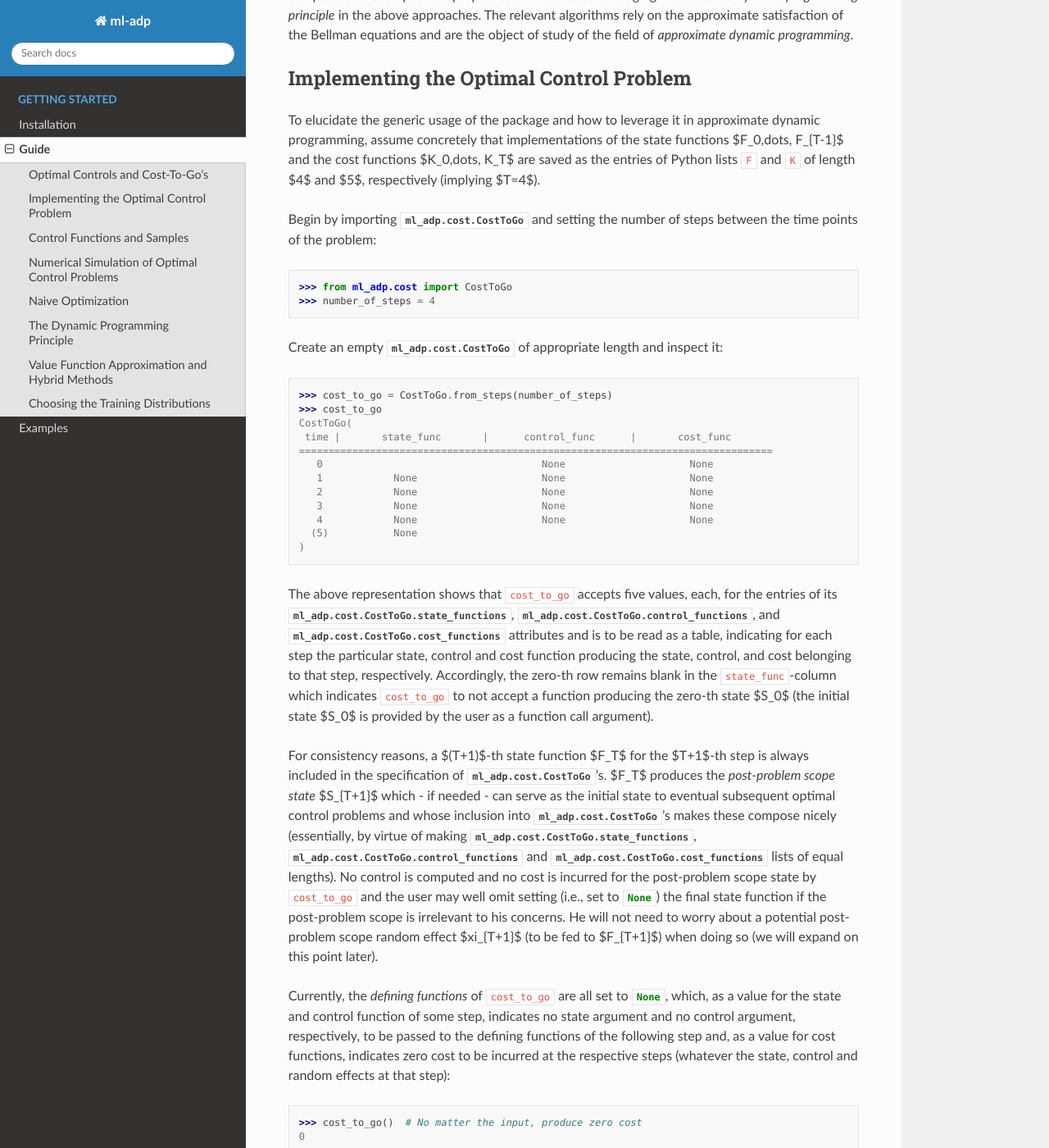
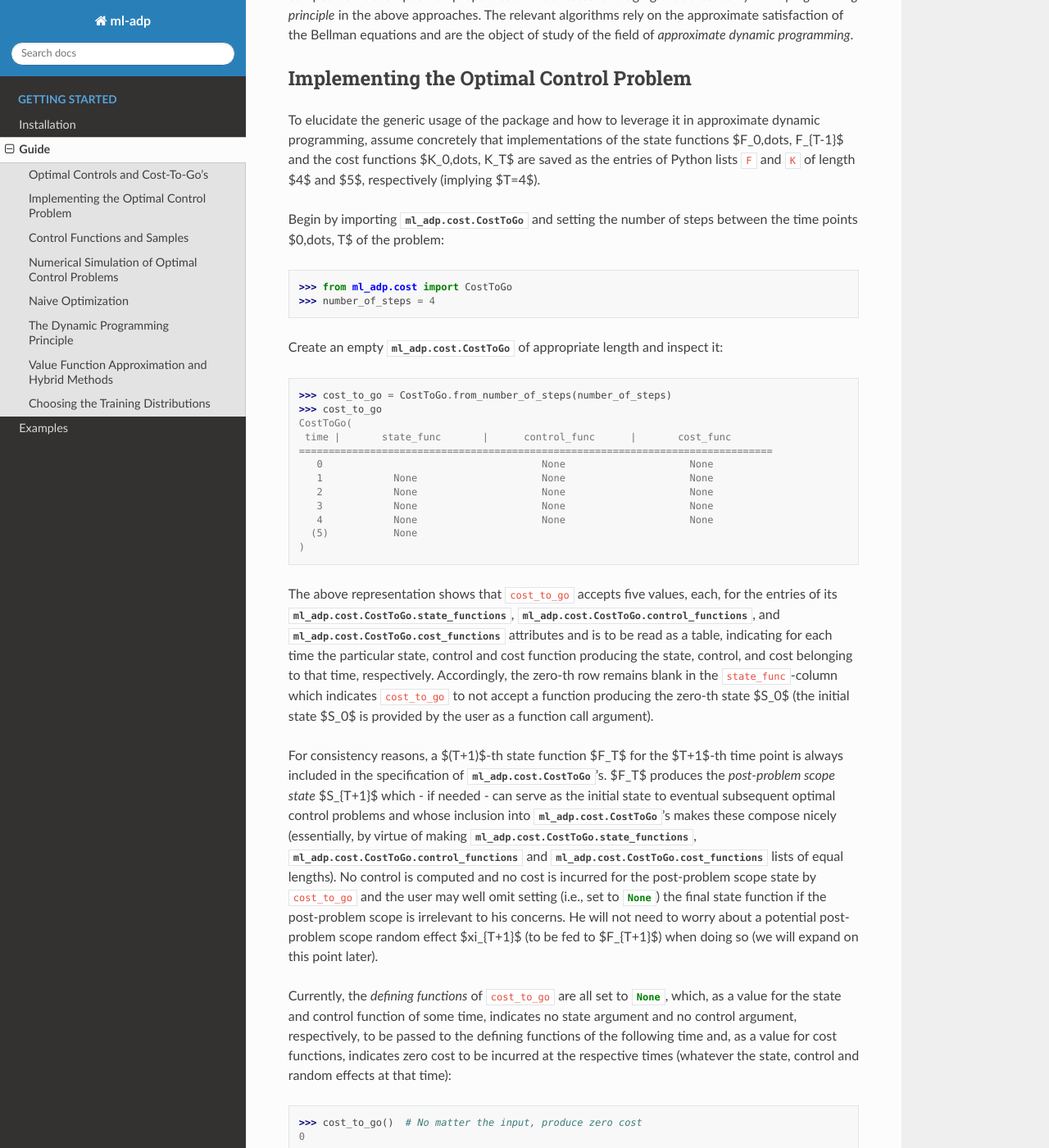
Before and after one commit to rbosh/ml-adp, a Sphinx documentation site: the page built from doc/guide.rst, in a window 1280 px wide and 1400 px high, scrolled down 1606 px. Shown: the whole window at 82% size. Built offline with Sphinx 7.4.7 and the Read the Docs theme 2.0.0, drawn with Linux system fonts in a browser that asks for light colours; pages that are not in the unit, such as notebooks, are missing from menus; some of the changed text lies outside the part shown.

Commit message:
Documentation Improvements; Improve `CostToGo` Plotting
Multiple documentation improvements in many files: Typos, naming
of variables, type annotations.
Also, give `CostToGo`-plotting function more appropriate name and
improve signature and add documentation.

```diff
--- a/doc/algos/hybridnow.py
+++ b/doc/algos/hybridnow.py
@@ -1,16 +1,16 @@
-cost_approximator = CostToGo.from_steps(-1)  # Init zero-length (identity) cost-to-go
+cost_approximator = CostToGo.from_number_of_steps(-1)  # Init zero-length (identity) cost-to-go
 
-for step in reversed(range(len(cost_to_go))):  # $t=T, T-1, \dots, 0$
+for time in reversed(range(len(cost_to_go))):  # $t=T, T-1, \dots, 0$
     # Produce Objective for Control Optimization:
-    objective = cost_to_go[step] + cost_approximator  # $K_t(s_t, a_t) + \tilde{V}_{t+1}(F_t(s_t, a_t, \xi_{t+1}))$
+    objective = cost_to_go[time] + cost_approximator  # $K_t(s_t, a_t) + \tilde{V}_{t+1}(F_t(s_t, a_t, \xi_{t+1}))$
 
-    random_effects_sampler = random_effects_samplers[step]  # $\Xi_{t+1\slice T}$
+    random_effects_sampler = random_effects_samplers[time]  # $\Xi_{t+1\slice T}$
 
     # Control Optimization:
-    training_state_sampler = training_state_samplers[step]  # $\hat{S}_t$
+    training_state_sampler = training_state_samplers[time]  # $\hat{S}_t$
     params = objective.control_functions[0].parameters()  # $\theta_t$
     optimizer = Optimizer(params)  # Optimizes $A_t$
-    for _ in range(control_optimization_gd_steps):
+    for _ in range(gradient_descent_steps):
         training_state = training_state_sampler.sample(sample_size)
         rand_effs = random_effects_sampler.sample(sample_size)
         cost = objective(training_state, rand_effs).mean()
@@ -25,10 +25,10 @@ for step in reversed(range(len(cost_to_go))):  # $t=T, T-1, \dots, 0$
     cost_approximator.cost_functions[0] = V(**nn_config)
 
     # Cost Function Approximation:
-    training_state_sampler = approximation_training_state_samplers[step]
+    training_state_sampler = approximation_training_state_samplers[time]
     params = cost_approximator.cost_functions[0].parameters()
     optimizer = Optimizer(params)
-    for _ in range(approximation_gd_steps):
+    for _ in range(gradient_descent_steps):
         training_state = training_state_sampler.sample(sample_size)
         rand_effs = random_effects_sampler.sample(sample_size)
         cost = objective(training_state, rand_effs)  # $V_t(\hat{s}_t)$
--- a/doc/algos/naive.py
+++ b/doc/algos/naive.py
@@ -1,6 +1,6 @@
-for _ in range(gradient_descent_iterations):
-    initial_state = initial_state_sampler.sample(N)  # Sample of $S_0$
-    rand_effs = rand_effs_sampler.sample(N)  # Sample of $(\Xi_0,\dots, \Xi_T)$
+for _ in range(gradient_descent_steps):
+    initial_state = initial_state_sampler.sample(sample_size)  # Sample of $S_0$
+    rand_effs = rand_effs_sampler.sample(sample_size)  # Sample of $(\Xi_0,\dots, \Xi_T)$
 
     cost = cost_to_go(initial_state, rand_effs).mean()
 
--- a/doc/algos/nn_contpi.py
+++ b/doc/algos/nn_contpi.py
@@ -1,9 +1,9 @@
-for step in reversed(range(len(cost_to_go))):  # $t=T, T-1, \dots, 0$
+for time in reversed(range(len(cost_to_go))):  # $t=T, T-1, \dots, 0$
     # Produce Objective for Control Optimization:
-    objective = cost_to_go[step:]  # $K_{t\slice T}^{F, A}$, in expectation equal to $Q_t(\cdot, A_t(\cdot))$
+    objective = cost_to_go[time:]  # $K_{t\slice T}^{F, A}$, in expectation equal to $Q_t(\cdot, A_t(\cdot))$
 
-    training_state_sampler = training_state_samplers[step]  # $\hat{s}_t$
-    random_effects_sampler = random_effects_samplers[step]  # $\Xi_{t+1\slice T}$
+    training_state_sampler = training_state_samplers[time]  # $\hat{s}_t$
+    random_effects_sampler = random_effects_samplers[time]  # $\Xi_{t+1\slice T}$
 
     # Control Optimization:
     params = objective.control_functions[0].parameters()  # $\theta_t$
--- a/doc/guide.rst
+++ b/doc/guide.rst
@@ -30,7 +30,7 @@ In this sense, a control $\bar{A}=(\bar{A}_0,\dots, \bar{A}_T)$ that among all p
 .. Optimal controls are of importance because, first, they may derive their importance from the cost-to-go they imply which often is of importance when the expectation is taken under a measure of practival relevance (e.g. in risk neutral pricing). will have done so, retrospectively, in every scenario.
 .. As a consequence, an accessible form of the optimal control can be of great practical importance as they are guaranteed to perform optimally going forward.
 
-At each time, the conditional expectation of the total cost (conditional on the information accumulated until the time step) is of immediate theoretical and practical importance.
+At each time, the conditional expectation of the total cost (conditional on the information accumulated until that time) is of immediate theoretical and practical importance.
 The scope of :py:mod:`ml_adp` is limited to *Markovian* formulations of optimal control problems that feature independent random effects $\Xi_1,\dots, \Xi_T$, which implies the conditional expectations of the total cost to essentially be functions of the current state only.
 The assumption of Markovianity is accurate in many practical applications and its presence suggests the feasibility of generic, machine learning based approaches to the numerical solution of optimal control problems:
 Since the conditional expectations of the total cost are functions of the respective current state only, optimal controls $\bar{A} = (\bar{A}_0,\dots, \bar{A}_T)$ are guaranteed to be found, at each time $t$, in the form of *control functions* $\tilde{A}_t(s_t)$ in function classes within which common neural network architectures have universal approximation capabilities, meaning that there is a function $\tilde{A}_t(s_t)$ such that $\bar{A}_t = \tilde{A}_t(\bar{S}_t)$, where $\bar{S}$ the state evolution controlled by $\bar{A}$, and that there is a neural network based function $\tilde{A}^{\theta_t}_t(s_t)$ such that $\tilde{A}_t(\bar{S}_t) \approx \tilde{A}_t^{\theta_t}(S_t)$ with high probability.
@@ -52,14 +52,14 @@ Implementing the Optimal Control Problem
 
 To elucidate the generic usage of the package and how to leverage it in approximate dynamic programming, assume concretely that implementations of the state functions $F_0,\dots, F_{T-1}$ and the cost functions $K_0,\dots, K_T$ are saved as the entries of Python lists :pycd:`F` and :pycd:`K` of length $4$ and $5$, respectively (implying $T=4$).
 
-Begin by importing :class:`ml_adp.cost.CostToGo` and setting the number of steps between the time points of the problem::
+Begin by importing :class:`ml_adp.cost.CostToGo` and setting the number of steps between the time points $0,\dots, T$ of the problem::
 
     >>> from ml_adp.cost import CostToGo
     >>> number_of_steps = 4
 
 Create an empty :class:`ml_adp.cost.CostToGo` of appropriate length and inspect it::
 
-    >>> cost_to_go = CostToGo.from_steps(number_of_steps)
+    >>> cost_to_go = CostToGo.from_number_of_steps(number_of_steps)
     >>> cost_to_go
     CostToGo(
      time |       state_func       |      control_func      |       cost_func
@@ -72,15 +72,15 @@ Create an empty :class:`ml_adp.cost.CostToGo` of appropriate length and inspect
       (5)           None
     )
 
-The above representation shows that :pycd:`cost_to_go` accepts five values, each, for the entries of its :py:attr:`ml_adp.cost.CostToGo.state_functions`, :py:attr:`ml_adp.cost.CostToGo.control_functions`, and :py:attr:`ml_adp.cost.CostToGo.cost_functions` attributes and is to be read as a table, indicating for each step the particular state, control and cost function producing the state, control, and cost belonging to that step, respectively.
+The above representation shows that :pycd:`cost_to_go` accepts five values, each, for the entries of its :py:attr:`ml_adp.cost.CostToGo.state_functions`, :py:attr:`ml_adp.cost.CostToGo.control_functions`, and :py:attr:`ml_adp.cost.CostToGo.cost_functions` attributes and is to be read as a table, indicating for each time the particular state, control and cost function producing the state, control, and cost belonging to that time, respectively.
 Accordingly, the zero-th row remains blank in the ``state_func``-column which indicates ``cost_to_go`` to not accept a function producing the zero-th state $S_0$ (the initial state $S_0$ is provided by the user as a function call argument).
 
-For consistency reasons, a $(T+1)$-th state function $F_T$ for the $T+1$-th step is always included in the specification of :py:class:`ml_adp.cost.CostToGo`'s.
+For consistency reasons, a $(T+1)$-th state function $F_T$ for the $T+1$-th time point is always included in the specification of :py:class:`ml_adp.cost.CostToGo`'s.
 $F_T$ produces the *post-problem scope state* $S_{T+1}$ which - if needed - can serve as the initial state to eventual subsequent optimal control problems and whose inclusion into :class:`ml_adp.cost.CostToGo`'s makes these compose nicely (essentially, by virtue of making :py:attr:`ml_adp.cost.CostToGo.state_functions`, :py:attr:`ml_adp.cost.CostToGo.control_functions` and :py:attr:`ml_adp.cost.CostToGo.cost_functions` lists of equal lengths).
 No control is computed and no cost is incurred for the post-problem scope state by ``cost_to_go`` and the user may well omit setting (i.e., set to :pycd:`None`) the final state function if the post-problem scope is irrelevant to his concerns.
 He will not need to worry about a potential post-problem scope random effect $\xi_{T+1}$ (to be fed to $F_{T+1}$) when doing so (we will expand on this point later).
 
-Currently, the *defining functions* of ``cost_to_go`` are all set to :pycd:`None`, which, as a value for the state and control function of some step, indicates no state argument and no control argument, respectively, to be passed to the defining functions of the following step and, as a value for cost functions, indicates zero cost to be incurred at the respective steps (whatever the state, control and random effects at that step)::
+Currently, the *defining functions* of ``cost_to_go`` are all set to :pycd:`None`, which, as a value for the state and control function of some time, indicates no state argument and no control argument, respectively, to be passed to the defining functions of the following time and, as a value for cost functions, indicates zero cost to be incurred at the respective times (whatever the state, control and random effects at that time)::
 
     >>> cost_to_go()  # No matter the input, produce zero cost
     0
@@ -110,7 +110,7 @@ This particular output implies the list ``F`` to have been filled with plain Pyt
 Control Functions and Samples
 -----------------------------
 
-The ``cost_to_go`` is still incomplete in the sense that, with the control functions all set to :pycd:`None`, it would, internally, not provide any control arguments to the state and cost functions of all steps of the numerical simulation.
+The ``cost_to_go`` is still incomplete in the sense that, with the control functions all set to :pycd:`None`, it would, internally, not provide any control arguments to the state and cost functions of all times of the numerical simulation.
 With the goal being to provide :pycd:`cost_to_go` with control functions $\bar{A}_0(s_0), \dots, \bar{A}_T(s_t)$ that make it the cost-to-go $EK^{F, \bar{A}}(S_0,\Xi)$ of the optimal control problem, the machine learning approach consists of, first, filling :py:attr:`ml_adp.cost.CostToGo.control_functions` with arbitrary neural networks $A^{\theta_0}_0(s_0),\dots, A^{\theta_T}_T(s_T)$ and, after, relying on gradient-descent algorithms to alter the neural networks' parameters $\theta_0,\dots,\theta_T$ to ultimately have them implement optimal controls.
 
 :py:mod:`ml_adp` facilitates this approach by integrating natively into Pytorch, meaning :class:`ml_adp.cost.CostToGo` is a :class:`torch.nn.Module` that properly registers other user-defined :class:`torch.nn.Module`'s in the defining functions attributes as submodules.
@@ -140,8 +140,8 @@ where for this exposition we stick to basic feed-forward neural networks as prov
 Choose a size for the single hidden layers and set the control functions::
 
     >>> hidden_layer_size = 20;
-    >>> for step in range(len(cost_to_go)):
-    ...     cost_to_go.control_functions[step] = A(hidden_layer_size)
+    >>> for time in range(len(cost_to_go)):
+    ...     cost_to_go.control_functions[time] = A(hidden_layer_size)
     ...
     >>> cost_to_go
     CostToGo(
@@ -155,7 +155,7 @@ Choose a size for the single hidden layers and set the control functions::
        (5)           None
     )
 
-In each of the rows, :pycd:`A(train)` indicates that the control function at the corresponding step is an object of the :py:class:`torch.nn.Module`-derived class :class:`A` and that, as a :py:class:`torch.nn.Module`, it contains trainable parameters (which are :class:`torch.nn.Parameter`'s that save :class:`torch.Tensor`'s for which the attribute :pycd:`requires_grad` is :pycd:`True`).
+In each of the rows, :pycd:`A(train)` indicates that the control function at the respective time is an object of the :py:class:`torch.nn.Module`-derived class :class:`A` and that, as a :py:class:`torch.nn.Module`, it contains trainable parameters (which are :class:`torch.nn.Parameter`'s that save :class:`torch.Tensor`'s for which the attribute :pycd:`requires_grad` is :pycd:`True`).
 
 
 Numerical Simulation of Optimal Control Problems
@@ -215,7 +215,7 @@ Indeed,
     True
 
 because, internally, the argument ``random_effects`` has been padded on the right with :pycd:`None`-entries to produce, instead, the list ``rand_effs`` of length equal to the length $T+1$ of ``cost_to_go``, including, compared to ``random_effects`` a zero-dimensional additional post-problem scope random effect $\Xi_{T+1}$, required in the computation of the post-problem scope state $S_{T+1}$.
-The :pycd:`None`-value invokes the default behavior of not passing any random effects argument to the state function of the respective step which, for the $(T+1)$-th step, is $F_T$.
+The :pycd:`None`-value invokes the default behavior of not passing any random effects argument to the state function of the respective time which, for time $T+1$, is $F_T$.
 As $F_T$ is :pycd:`None`, the computation of the final state $S_{T+1}$ is skipped entirely which makes providing a :pycd:`None`-sample for $\Xi_{T+1}$ not cause any issues.
 Accordingly, ``states`` is of length $T+1$ as well and includes a value of :pycd:`None` as its last entry (indicating an irrelevant, zero-dimensional $s_{T+1}$).
 
@@ -243,7 +243,7 @@ Create a :py:class:`torch.optim.Optimizer` performing the actual gradient descen
 
     >>> optimizer = torch.optim.SGD(cost_to_go.control_functions.parameters(), lr=learning_rate)
 
-(where ``learning_rate`` is some suitable gradient descent step size) and decide on a number ``N`` for the sample sizes (e.g. 1000) and a number of iterations ``gradient_descent_iterations`` for the gradient descent optimization steps.
+(where ``learning_rate`` is some suitable gradient descent step size, e.g. 1e-2) and decide on a ``sample_size`` for the Monte-Carlo simulation (e.g. 10000) and a number ``gradient_descent_steps`` of gradient descent optimization steps (e.g. 300).
 After execution of the following code, it is reasonable to expect ``cost_to_go`` to have (more or less) optimal control functions.
 
 .. literalinclude:: ./algos/naive.py
@@ -274,7 +274,7 @@ For all times $t$ we write $\xi_{t, T}$ for $(\xi_t, \dots, \xi_T)$ and $K^{F, A
 Using this notation, it can be formulated that a suite of controls $\bar{A}$ is optimal if for all times $t$ $EK_{t,T}^{F, \bar{A}}(\bar{S}_t, \Xi_{t+1, T})$ is minimal when associated with $\bar{A}_t$ (meaning that for all controls $A=(A_0,\dots, A_T)$ for which $A_{t+1}=\bar{A}_{t+1},\dots, A_T=\bar{A}_T$ have $EK_{t,T}^{F, A}(\bar{S}_t, \Xi_{t+1,T})\geq EK_{t,T}^{F, \bar{A}}(\bar{S}_t, \Xi_{t+1,T})$), effectively turning $K_{t-1}(s_{t-1}, a_{t-1}) + E(K_{t,T}^{F, \bar{A}}(F_{t-1}(s_{t-1}, a_{t-1}, \Xi_t), \Xi_{t+1,T}))$ into $Q_{t-1}(s_{t-1}, a_{t-1})$ (which is key).
 Some additional mathematical considerations allow to replace $\bar{S}_t$ (which at time $t$ of is not yet available if iterating backwards) in the above by some $\hat{S}_t$ sampled independently from $\Xi_{t+1,T}$ and from a suitable *training distribution* and finally make an explicit backwards-iterative algorithm possible.
 
-:py:class:`ml_adp.cost.CostToGo` implements the :py:class:`ml_adp.cost.CostToGo.__getitem__`-method in a way that makes ``cost_to_go[step:]`` implement $K_{t,T}^{F, A}(s_0,\xi_{t+1, T})$ (if ``step`` corresponds to $t$):
+:py:class:`ml_adp.cost.CostToGo` implements the :py:class:`ml_adp.cost.CostToGo.__getitem__`-method in a way that makes ``cost_to_go[time:]`` implement $K_{t,T}^{F, A}(s_0,\xi_{t+1, T})$ (if ``time`` corresponds to $t$):
 
 .. autofunction:: ml_adp.cost.CostToGo.__getitem__
 
@@ -300,24 +300,24 @@ Or::
     )
 
 
-In the terms of :py:mod:`ml_adp`, the algorithm as suggested above consists out of stepping backwards through time and optimizing, at each ``step``, the first control function of ``cost_to_go[step:]`` with the objective being ``cost_to_go[step:](state, rand_effs).mean()`` for samples ``state`` and ``rand_effs`` of the training state $\hat{S}_t$ and the random effects $\Xi_{t+1, T}$, respectively:
+In the terms of :py:mod:`ml_adp`, the algorithm as suggested above consists out of stepping backwards through time and optimizing, at each ``time``, the first control function of ``cost_to_go[time:]`` with the objective being ``cost_to_go[time:](state, rand_effs).mean()`` for samples ``state`` and ``rand_effs`` of the training state $\hat{S}_t$ and the random effects $\Xi_{t+1, T}$, respectively:
 
 .. literalinclude:: ./algos/nn_contpi.py
 
 Here, ``training_state_samplers`` and ``random_effects_samplers`` are lists containing the samplers of the relevant random variables (indicated in the code comments).
 ``Optimizer``, instead, is short for some :py:class:`torch.optim.Optimizer`.
 
-To see the algorithm - which `here`_ has been introduced as the *NNContPi* algorithm - in action, look at the `option hedging example`_.
+To see the algorithm - which `here`_ has been introduced as the *NNContPI* algorithm - in action, look at the `option hedging example`_.
 
 .. _here: https://arxiv.org/abs/1812.05916v3
 
-.. _option hedging example: examples/option_hedging.html#NNContPi
+.. _option hedging example: examples/option_hedging.html#NNContPI
 
 Value Function Approximation and Hybrid Methods
 -----------------------------------------------
 
 The above algorithm has the shortcoming of the numerical simulation getting more and more complex as the backward pass advances.
-The technique of *value function approximation* alleviates this issue and, in the present context, consists of replacing, at each step ``step`` in the above algorithm, the tail part of ``objective`` by an (approximately) equivalent other :py:class:`ml_adp.cost.CostToGo` that is computationally more efficient.
+The technique of *value function approximation* alleviates this issue and, in the present context, consists of replacing, at each ``time`` of the NNContPI algorithm, the tail part of ``objective`` by an (approximately) equivalent other :py:class:`ml_adp.cost.CostToGo` that is computationally more efficient.
 
 
 .. Entering step ``step``, the ``cost_to_go[step+1]`` assumedly implements $V_{t+1}(s_{t+1}, \xi_{t+1})$ (on the support of the training distribution, that is) such that if some other :py:class:`ml_adp.cost.CostToGo` implements an approximation $\tilde{V}_t(s_t, \xi_t)$ of$EV_t(s_t, \xi_t, \Xi_{t+1, T})$
@@ -334,7 +334,7 @@ In addition to :py:class:`ml_adp.cost.CostToGo` implementing the ``__getitem__``
 It does so in a way that makes :py:meth:`ml_adp.cost.CostToGo.__getitem__` and :py:meth:`ml_adp.cost.CostToGo.__add__` work together nicely.
 For example::
 
-    >>> cost_to_go[:step] + cost_to_go[step:]  # Split and re-compose
+    >>> cost_to_go[:time] + cost_to_go[time:]  # Split and re-compose
     CostToGo(
      time |       state_func       |      control_func      |       cost_func
     =================================================================================
@@ -346,7 +346,7 @@ For example::
        (5)           None
     )
 
-So, in terms of :py:mod:`ml_adp`, it can be formulated that value function approximation consists of replacing, at step ``step``, ``cost_to_go[step:]`` by ``cost_to_go[step] + cost_approximator`` where ``cost_approximator`` is another :py:class:`ml_adp.cost.CostToGo` that approximates ``cost_to_go[step+1:]``.
+So, in terms of :py:mod:`ml_adp`, it can be formulated that value function approximation consists of replacing, at ``time``, ``cost_to_go[time:]`` by ``cost_to_go[time] + cost_approximator`` where ``cost_approximator`` is another :py:class:`ml_adp.cost.CostToGo` that approximates ``cost_to_go[time+1:]``.
 
 ``cost_approximator`` could be a zero-step :py:mod:`ml_adp.cost.CostToGo`::
 
```
Also changed, not shown: other parts of doc/guide.rst (+8 -8 lines), doc/examples/option_hedging.ipynb, 5 other files.
